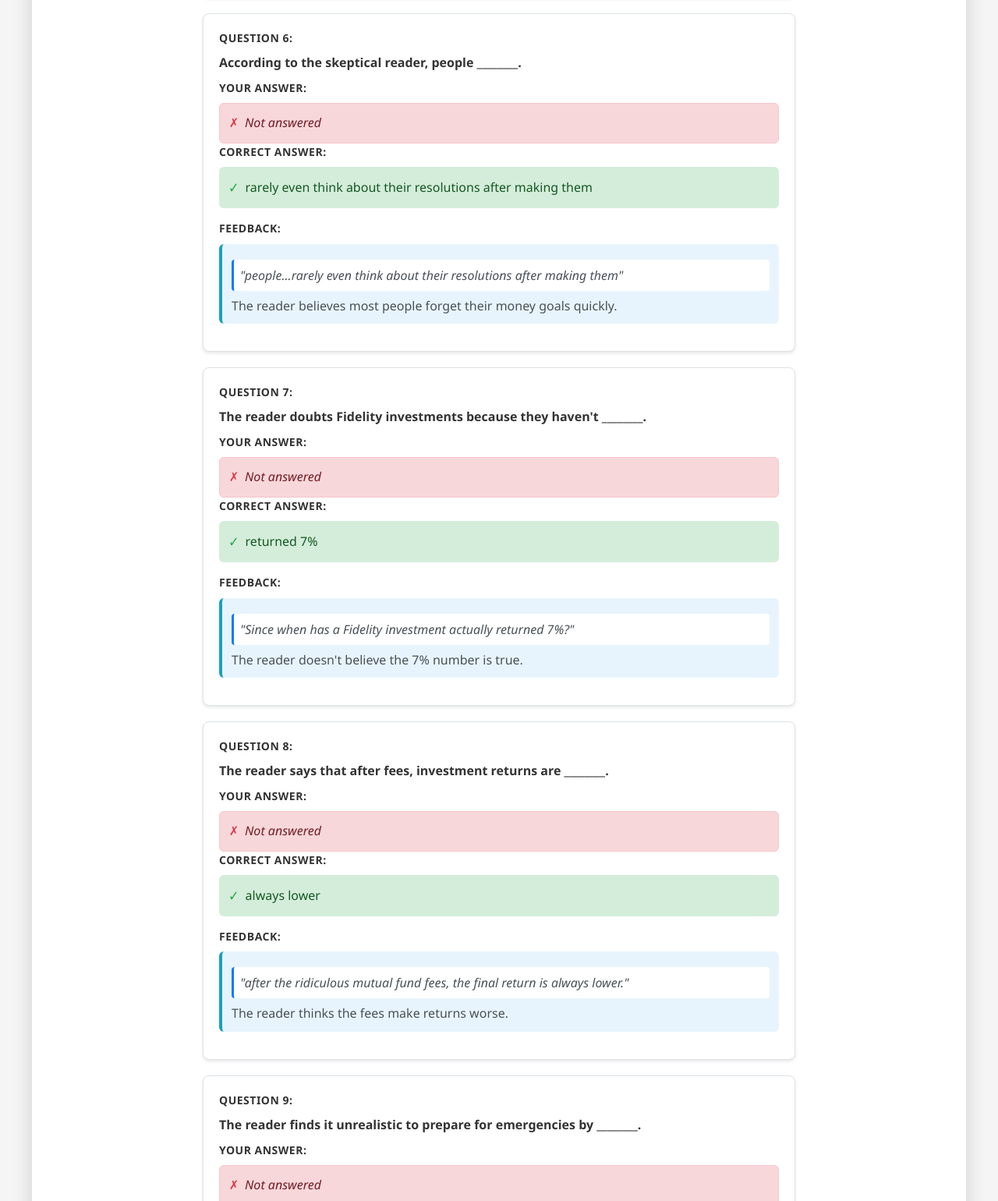
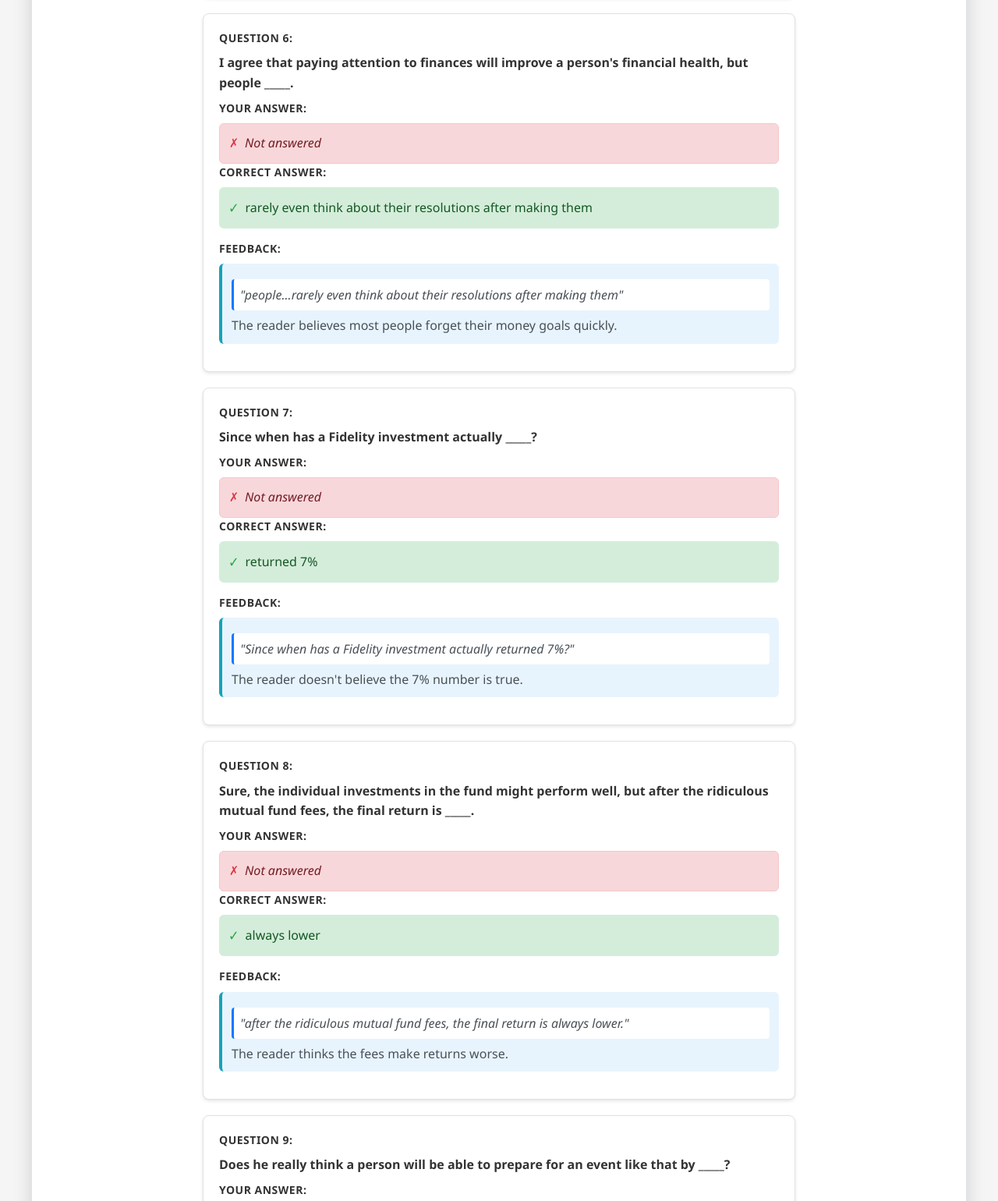
Before and after one commit to tnestudy/security-tracking-reading3-4-93x7H, a plain HTML site: page 04_Answer_Key.html in a window 1280 px wide. Shown: the part 7837-9377 px from the top of the page at 78% size. Drawn offline with Linux system fonts and the light colour scheme.

Commit message:
Update 04_Answer_Key.html

```diff
--- a/04_Answer_Key.html
+++ b/04_Answer_Key.html
@@ -969,7 +969,7 @@
                                 <a href="02_Reading_Part3_Reading_for_Information.html" class="return-link">Return to the beginning of Part 3</a>
                     </div>
 
-                       <!-- READING PART 4 -->
+                                            <!-- READING PART 4 -->
                     <div class="section-header">
                         <h2>Reading Part 4: Reading for Viewpoints</h2>
                     </div>
@@ -1070,7 +1070,7 @@
                     </div>
                     <div class="question-detail">
                         <div class="question-label">Question 6:</div>
-                        <div class="question-text">According to the skeptical reader, people ________.</div>
+                        <div class="question-text">I agree that paying attention to finances will improve a person's financial health, but people _____.</div>
 
                         <div class="question-label">Your Answer:</div>
                         <div class="user-answer" id="user-q6-p4">Not answered</div>
@@ -1089,7 +1089,7 @@
                     </div>
                     <div class="question-detail">
                         <div class="question-label">Question 7:</div>
-                        <div class="question-text">The reader doubts Fidelity investments because they haven't ________.</div>
+                        <div class="question-text">Since when has a Fidelity investment actually _____?</div>
 
                         <div class="question-label">Your Answer:</div>
                         <div class="user-answer" id="user-q7-p4">Not answered</div>
@@ -1108,7 +1108,7 @@
                     </div>
                     <div class="question-detail">
                         <div class="question-label">Question 8:</div>
-                        <div class="question-text">The reader says that after fees, investment returns are ________.</div>
+                        <div class="question-text">Sure, the individual investments in the fund might perform well, but after the ridiculous mutual fund fees, the final return is _____.</div>
 
                         <div class="question-label">Your Answer:</div>
                         <div class="user-answer" id="user-q8-p4">Not answered</div>
@@ -1127,7 +1127,7 @@
                     </div>
                     <div class="question-detail">
                         <div class="question-label">Question 9:</div>
-                        <div class="question-text">The reader finds it unrealistic to prepare for emergencies by ________.</div>
+                        <div class="question-text">Does he really think a person will be able to prepare for an event like that by _____?</div>
 
                         <div class="question-label">Your Answer:</div>
                         <div class="user-answer" id="user-q9-p4">Not answered</div>
@@ -1146,7 +1146,7 @@
                     </div>
                     <div class="question-detail">
                         <div class="question-label">Question 10:</div>
-                        <div class="question-text">The reader thinks the article is really just a ________.</div>
+                        <div class="question-text">To me it seems like this article is just a _____.</div>
 
                         <div class="question-label">Your Answer:</div>
                         <div class="user-answer" id="user-q10-p4">Not answered</div>
```
